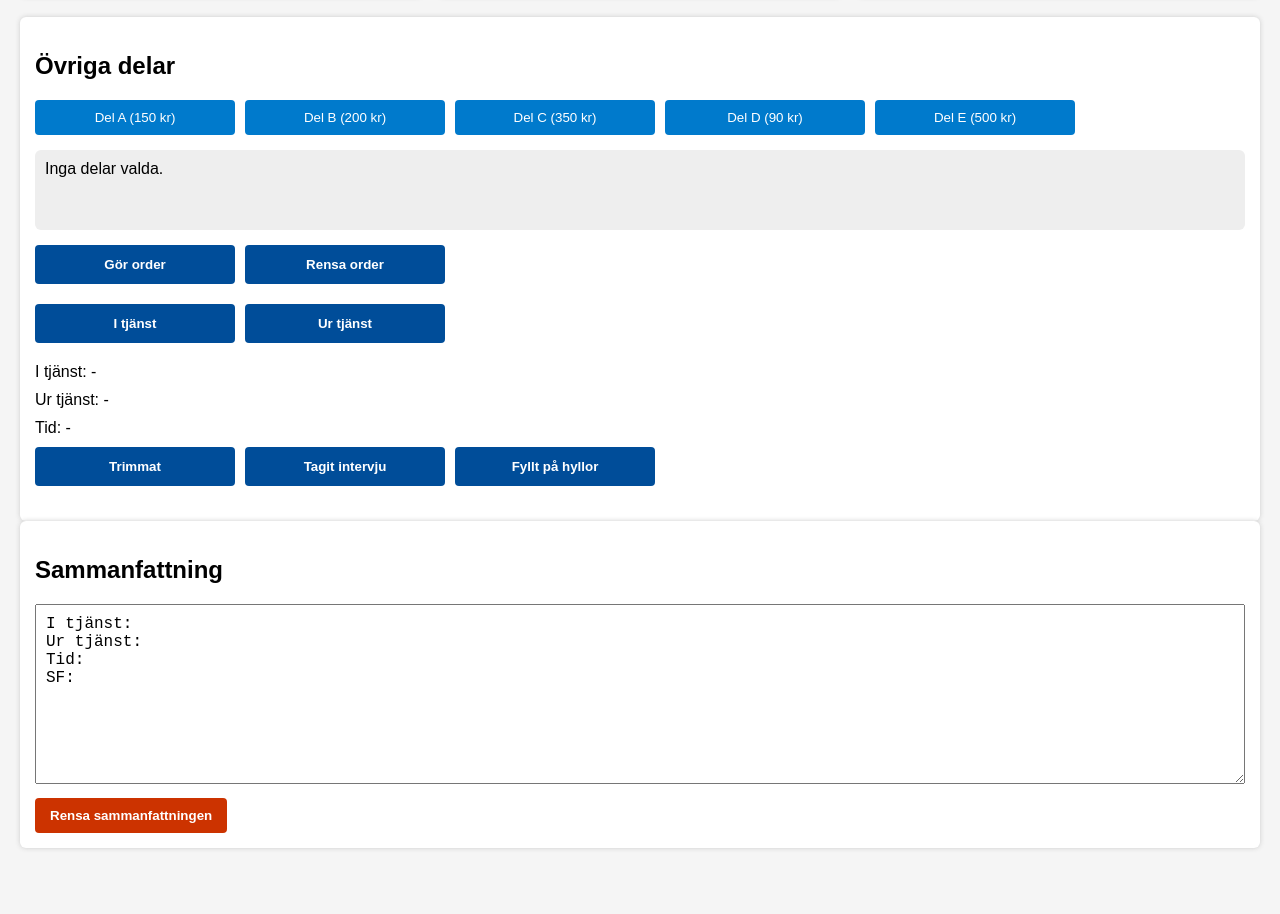
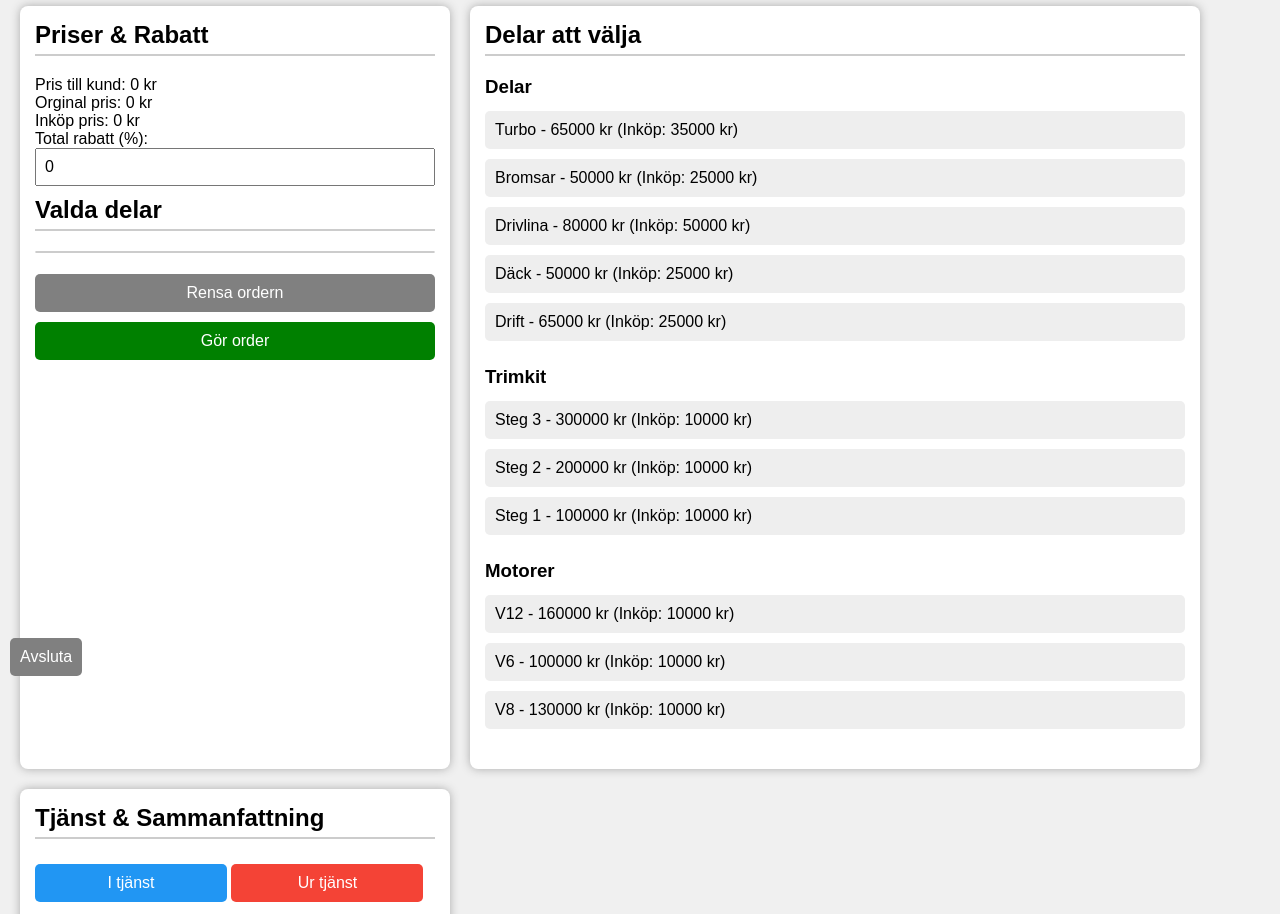
Before and after one commit to Foodoracomes/Autounive, a plain HTML site: page index.html in a window 1280 px wide. Shown: the part 109-1023 px from the top of the page. Before the commit the page ends 977 px from the top, so only its background shows below. Drawn offline with Linux system fonts and the light colour scheme.

Commit message:
Update index.html

```diff
--- a/index.html
+++ b/index.html
@@ -3,189 +3,240 @@
 <head>
 <meta charset="UTF-8" />
 <meta name="viewport" content="width=device-width, initial-scale=1" />
-<title>Räkneprogram - Elmers Båt</title>
+<title>Autoexperten</title>
 <style>
   body {
     font-family: Arial, sans-serif;
-    margin: 20px;
-    background: #f5f5f5;
+    background: #f0f0f0;
+    margin: 0;
+    padding: 20px;
+    display: flex;
+    flex-wrap: wrap;
+    gap: 20px;
   }
-  h1 {
+  header {
+    width: 100%;
+    text-align: center;
+    margin-bottom: 20px;
+  }
+  header h1 {
+    font-size: 48px;
+    margin: 0;
+  }
+  header h1 span.red { color: red; }
+  header h1 span.blue { color: blue; }
+
+  /* Layout */
+  .panel {
+    background: white;
+    border-radius: 8px;
+    padding: 15px;
+    box-shadow: 0 0 10px #aaa;
+  }
+  #leftPanel {
+    flex: 1 1 320px;
+    max-width: 400px;
+    min-width: 320px;
+  }
+  #rightPanel {
+    flex: 1 1 320px;
+    max-width: 400px;
+    min-width: 320px;
+  }
+  #middlePanel {
+    flex: 2 1 600px;
+    max-width: 700px;
+    min-width: 600px;
+  }
+
+  /* Titles */
+  .panel h2 {
+    margin-top: 0;
+    font-size: 24px;
+    border-bottom: 2px solid #ccc;
+    padding-bottom: 5px;
+  }
+
+  /* Buttons */
+  button {
+    font-size: 16px;
+    padding: 10px;
+    margin: 5px 0;
+    cursor: pointer;
+    border: none;
+    border-radius: 5px;
+  }
+  button.part-button {
+    width: 100%;
+    text-align: left;
+    background: #eee;
+    transition: background-color 0.2s;
+  }
+  button.part-button.selected {
+    background: lightgray;
+  }
+  button#clearOrder {
+    background: gray;
+    color: white;
+    width: 100%;
+  }
+  button#doOrder {
+    background: green;
+    color: white;
+    width: 100%;
+  }
+  button#btnInService, button#btnOutService {
+    width: 48%;
+    background: #2196f3;
+    color: white;
+  }
+  button#btnOutService {
+    background: #f44336;
+  }
+  button.sf-button {
+    width: 100%;
+    background: #ddd;
+  }
+  button.sf-button.selected {
+    background: #a0d468;
+  }
+  button#copySummary {
+    background: #444;
+    color: white;
+    width: 100%;
+  }
+  button#exitApp {
+    background: gray;
+    color: white;
+    position: fixed;
+    bottom: 10px;
+    left: 10px;
+  }
+
+  /* Lists */
+  ul#selectedParts {
+    list-style-type: none;
+    padding-left: 0;
+    max-height: 300px;
+    overflow-y: auto;
+    border: 1px solid #ccc;
+    border-radius: 4px;
+  }
+  ul#selectedParts li {
+    padding: 5px 8px;
+    border-bottom: 1px solid #eee;
+    font-size: 16px;
+  }
+
+  /* Inputs */
+  input[type=number] {
+    font-size: 16px;
+    width: 100%;
+    padding: 8px;
+    box-sizing: border-box;
     margin-bottom: 10px;
   }
-  .top-row {
-    display: flex;
-    gap: 15px;
+
+  /* Summary textarea */
+  textarea#summaryBox {
+    width: 100%;
+    height: 150px;
+    font-size: 16px;
+    resize: none;
+    margin-top: 10px;
+    padding: 10px;
+    box-sizing: border-box;
+  }
+
+  /* Sections for parts */
+  .part-category {
     margin-bottom: 20px;
   }
-  .top-row div {
-    background: white;
-    padding: 10px 15px;
-    border-radius: 6px;
-    box-shadow: 0 0 5px #ccc;
-    flex: 1;
-    text-align: center;
+  .part-category h3 {
+    margin-bottom: 8px;
+  }
+
+  /* Order count */
+  #orderCount {
+    position: fixed;
+    top: 10px;
+    right: 10px;
     font-weight: bold;
-  }
-  .parts-container {
-    background: white;
-    padding: 15px;
-    border-radius: 6px;
-    box-shadow: 0 0 5px #ccc;
-  }
-  .parts-buttons {
-    display: flex;
-    flex-wrap: wrap;
-    gap: 10px;
-    margin-bottom: 15px;
-  }
-  .part-button {
-    background: #007acc;
-    color: white;
-    border: none;
-    border-radius: 4px;
-    padding: 10px 12px;
-    cursor: pointer;
-    flex: 1 0 120px;
-    max-width: 200px;
-    text-align: center;
-    user-select: none;
-    transition: background-color 0.3s;
-  }
-  .part-button:hover {
-    background: #005fa3;
-  }
-  .part-button.selected {
-    background: #00aa44;
-  }
-  .selected-list {
-    background: #eee;
-    padding: 10px;
-    border-radius: 6px;
-    min-height: 60px;
-    margin-bottom: 15px;
-    white-space: pre-wrap;
-  }
-  .buttons-row {
-    margin-bottom: 20px;
-    display: flex;
-    gap: 10px;
-    flex-wrap: wrap;
-  }
-  button.action-btn {
-    background: #004d99;
-    color: white;
-    border: none;
-    border-radius: 4px;
-    padding: 12px 18px;
-    cursor: pointer;
-    font-weight: bold;
-    user-select: none;
-    flex: 1 0 140px;
-    max-width: 200px;
-    transition: background-color 0.3s;
-  }
-  button.action-btn:hover {
-    background: #003366;
-  }
-  #summary-section {
-    background: white;
-    padding: 15px;
-    border-radius: 6px;
-    box-shadow: 0 0 5px #ccc;
-  }
-  #summary-section textarea {
-    width: 100%;
-    height: 180px;
-    resize: vertical;
-    padding: 10px;
-    font-family: monospace;
-    font-size: 1rem;
-    box-sizing: border-box;
-  }
-  #summary-section button {
-    background: #cc3300;
-    margin-top: 10px;
-    padding: 10px 15px;
-    border-radius: 4px;
-    border: none;
-    color: white;
-    font-weight: bold;
-    cursor: pointer;
-  }
-  #summary-section button:hover {
-    background: #992200;
-  }
-  .service-info {
-    margin-bottom: 10px;
+    font-size: 18px;
   }
 </style>
 </head>
 <body>
 
-<h1>Räkneprogram - Elmers Båt</h1>
+<header>
+  <h1><span class="red">Auto</span><span class="blue">experten</span></h1>
+</header>
 
-<div class="top-row">
-  <div id="totalPrice">Pris till kund: 0 kr</div>
-  <div id="originalPrice">Original pris: 0 kr</div>
-  <div id="purchasePrice">Inköp pris: 0 kr</div>
+<div id="orderCount">Antal ordrar: 0</div>
+
+<div id="leftPanel" class="panel">
+  <h2>Priser & Rabatt</h2>
+  <div id="priceCustomer">Pris till kund: 0 kr</div>
+  <div id="priceOriginal">Orginal pris: 0 kr</div>
+  <div id="pricePurchase">Inköp pris: 0 kr</div>
+
+  <label for="discountInput">Total rabatt (%):</label>
+  <input type="number" id="discountInput" min="0" max="100" value="0" />
+
+  <h2>Valda delar</h2>
+  <ul id="selectedParts"></ul>
+
+  <button id="clearOrder">Rensa ordern</button>
+  <button id="doOrder">Gör order</button>
 </div>
 
-<div class="parts-container">
-  <h2>Övriga delar</h2>
-  <div class="parts-buttons" id="partsButtons">
-    <!-- Knapp för varje del genereras av JS -->
-  </div>
+<div id="middlePanel" class="panel">
+  <h2>Delar att välja</h2>
 
-  <div class="selected-list" id="selectedList">Inga delar valda.</div>
-
-  <div class="buttons-row">
-    <button class="action-btn" id="doOrder">Gör order</button>
-    <button class="action-btn" id="clearOrder">Rensa order</button>
-  </div>
-
-  <div class="buttons-row">
-    <button class="action-btn" id="btnInService">I tjänst</button>
-    <button class="action-btn" id="btnOutService">Ur tjänst</button>
-  </div>
-
-  <div class="service-info" id="labelInService">I tjänst: -</div>
-  <div class="service-info" id="labelOutService">Ur tjänst: -</div>
-  <div class="service-info" id="labelDuration">Tid: -</div>
-
-  <div class="buttons-row" id="sfButtonsRow">
-    <button class="action-btn sf-btn">Trimmat</button>
-    <button class="action-btn sf-btn">Tagit intervju</button>
-    <button class="action-btn sf-btn">Fyllt på hyllor</button>
+  <div id="partsContainer">
+    <!-- Kategorier och knappar läggs in här av JS -->
   </div>
 </div>
 
-<div id="summary-section">
-  <h2>Sammanfattning</h2>
-  <textarea id="summaryBox" readonly></textarea>
+<div id="rightPanel" class="panel">
+  <h2>Tjänst & Sammanfattning</h2>
+
+  <div>
+    <button id="btnInService">I tjänst</button>
+    <button id="btnOutService">Ur tjänst</button>
+  </div>
+  <div id="timeInfo" style="margin-top: 10px; font-size: 16px;">
+    <div id="labelInService">I tjänst: -</div>
+    <div id="labelOutService">Ur tjänst: -</div>
+    <div id="labelDuration">Tid: -</div>
+  </div>
+
+  <h3>SF - Sammanfattning</h3>
+  <div id="sfButtons">
+    <!-- SF-knappar -->
+  </div>
+
+  <textarea id="summaryBox" readonly placeholder="Sammanfattning visas här..."></textarea>
+  <button id="copySummary">Kopiera sammanfattning</button>
 </div>
 
+<button id="exitApp">Avsluta</button>
+
 <script>
-  // Data för delar (exempel)
-  const delar = [
-    { namn: "Del A", pris: 150, inkop: 80 },
-    { namn: "Del B", pris: 200, inkop: 120 },
-    { namn: "Del C", pris: 350, inkop: 220 },
-    { namn: "Del D", pris: 90, inkop: 50 },
-    { namn: "Del E", pris: 500, inkop: 300 }
-  ];
-
-  const partsButtonsDiv = document.getElementById("partsButtons");
-  const selectedList = document.getElementById("selectedList");
-  const totalPriceEl = document.getElementById("totalPrice");
-  const originalPriceEl = document.getElementById("originalPrice");
-  const purchasePriceEl = document.getElementById("purchasePrice");
-
-  const summaryBox = document.getElementById("summaryBox");
-
-  const labelInService = document.getElementById("labelInService");
-  const labelOutService = document.getElementById("labelOutService");
-  const labelDuration = document.getElementById("labelDuration");
+  // Data: delar som i Python-koden
+  const delar = {
+    "Turbo": [65000, 35000, "Delar"],
+    "Bromsar": [50000, 25000, "Delar"],
+    "Drivlina": [80000, 50000, "Delar"],
+    "Däck": [50000, 25000, "Delar"],
+    "Drift": [65000, 25000, "Delar"],
+    "Steg 3": [300000, 10000, "Trimkit"],
+    "Steg 2": [200000, 10000, "Trimkit"],
+    "Steg 1": [100000, 10000, "Trimkit"],
+    "V12": [160000, 10000, "Motorer"],
+    "V6": [100000, 10000, "Motorer"],
+    "V8": [130000, 10000, "Motorer"],
+  };
 
   let valdaDelar = [];
   let antalOrdrar = 0;
@@ -193,177 +244,240 @@
   let slutTid = null;
   let sfVal = [];
 
-  // Skapa knappar för delar
-  delar.forEach((del, idx) => {
-    const btn = document.createElement("button");
-    btn.classList.add("part-button");
-    btn.textContent = `${del.namn} (${del.pris} kr)`;
-    btn.dataset.index = idx;
-    btn.addEventListener("click", () => {
-      if (valdaDelar.includes(idx)) {
-        // Avmarkera
-        valdaDelar = valdaDelar.filter(i => i !== idx);
-        btn.classList.remove("selected");
-        btn.textContent = btn.textContent.replace("✅ ", "");
-      } else {
-        // Markera
-        valdaDelar.push(idx);
-        btn.classList.add("selected");
-        btn.textContent = "✅ " + btn.textContent;
+  // Skapa knappar för delar kategorivis
+  const partsContainer = document.getElementById("partsContainer");
+  const categories = ["Delar", "Trimkit", "Motorer"];
+
+  function getButtonText(name) {
+    let [pris, inkop, _] = delar[name];
+    return `${name} - ${pris} kr (Inköp: ${inkop} kr)`;
+  }
+
+  function createPartButtons() {
+    partsContainer.innerHTML = "";
+    categories.forEach(cat => {
+      const div = document.createElement("div");
+      div.className = "part-category";
+      const h3 = document.createElement("h3");
+      h3.textContent = cat;
+      div.appendChild(h3);
+
+      // Filtrera delar i kategorin och skapa knappar
+      Object.entries(delar).filter(([n, v]) => v[2] === cat).forEach(([namn, vals]) => {
+        const btn = document.createElement("button");
+        btn.textContent = getButtonText(namn);
+        btn.className = "part-button";
+        btn.onclick = () => toggleDel(namn, btn);
+        div.appendChild(btn);
+      });
+
+      partsContainer.appendChild(div);
+    });
+  }
+
+  function toggleDel(name, btn) {
+    const kategori = delar[name][2];
+    if (valdaDelar.includes(name)) {
+      // Ta bort
+      valdaDelar = valdaDelar.filter(d => d !== name);
+      btn.classList.remove("selected");
+    } else {
+      // Lägg till
+      // Enbart en per kategori "Trimkit" och "Motorer"
+      if (kategori === "Trimkit" || kategori === "Motorer") {
+        // Ta bort eventuell tidigare vald i denna kategori
+        valdaDelar = valdaDelar.filter(d => delar[d][2] !== kategori);
+        // Ta bort markerade knappar för kategori
+        document.querySelectorAll(`.part-category h3`).forEach(h3 => {
+          if (h3.textContent === kategori) {
+            h3.parentElement.querySelectorAll("button.part-button").forEach(b => b.classList.remove("selected"));
+          }
+        });
       }
-      updateSelectedList();
-      räknaPris();
+      valdaDelar.push(name);
+      btn.classList.add("selected");
+    }
+    updateSelectedList();
+    updatePrices();
+  }
+
+  // Uppdatera vald lista och visa i #selectedParts
+  function updateSelectedList() {
+    const ul = document.getElementById("selectedParts");
+    ul.innerHTML = "";
+    valdaDelar.forEach(del => {
+      const li = document.createElement("li");
+      li.textContent = getButtonText(del);
+      ul.appendChild(li);
     });
-    partsButtonsDiv.appendChild(btn);
+  }
+
+  // Beräkna priser och visa
+  function updatePrices() {
+    const prisTillKundEl = document.getElementById("priceCustomer");
+    const prisOriginalEl = document.getElementById("priceOriginal");
+    const prisInkopEl = document.getElementById("pricePurchase");
+    const rabattInput = document.getElementById("discountInput");
+
+    let totalPris = 0;
+    let totalInkop = 0;
+    let originalPris = 0;
+
+    valdaDelar.forEach(del => {
+      let [pris, inkop, _] = delar[del];
+      totalPris += pris;
+      totalInkop += inkop;
+      originalPris += pris;
+    });
+
+    // Rabatt
+    let rabattProcent = parseFloat(rabattInput.value);
+    if (isNaN(rabattProcent) || rabattProcent < 0) rabattProcent = 0;
+    if (rabattProcent > 100) rabattProcent = 100;
+
+    let rabattBelopp = totalPris * (rabattProcent / 100);
+    let prisEfterRabatt = totalPris - rabattBelopp;
+
+    prisTillKundEl.textContent = `Pris till kund: ${prisEfterRabatt.toFixed(0)} kr`;
+    prisOriginalEl.textContent = `Orginal pris: ${originalPris.toFixed(0)} kr`;
+    prisInkopEl.textContent = `Inköp pris: ${totalInkop.toFixed(0)} kr`;
+  }
+
+  // Rensa ordern
+  document.getElementById("clearOrder").addEventListener("click", () => {
+    valdaDelar = [];
+    document.querySelectorAll("button.part-button").forEach(b => b.classList.remove("selected"));
+    updateSelectedList();
+    updatePrices();
   });
 
-  // Uppdatera vald lista
-  function updateSelectedList() {
+  // Gör order
+  document.getElementById("doOrder").addEventListener("click", () => {
     if (valdaDelar.length === 0) {
-      selectedList.textContent = "Inga delar valda.";
+      alert("Välj minst en del innan du gör order.");
+      return;
+    }
+    antalOrdrar++;
+    document.getElementById("orderCount").textContent = `Antal ordrar: ${antalOrdrar}`;
+
+    // Rensa för ny order
+    valdaDelar = [];
+    document.querySelectorAll("button.part-button").forEach(b => b.classList.remove("selected"));
+    updateSelectedList();
+    updatePrices();
+
+    // Nollställ rabatt också
+    document.getElementById("discountInput").value = 0;
+  });
+
+  // Rabatt ändring
+  document.getElementById("discountInput").addEventListener("input", updatePrices);
+
+  // Tidräkning
+  const btnInService = document.getElementById("btnInService");
+  const btnOutService = document.getElementById("btnOutService");
+  const labelInService = document.getElementById("labelInService");
+  const labelOutService = document.getElementById("labelOutService");
+  const labelDuration = document.getElementById("labelDuration");
+
+  function formatDateTime(dt) {
+    return dt.toLocaleTimeString("sv-SE", { hour12: false });
+  }
+
+  function updateDuration() {
+    if (startTid && slutTid) {
+      let diffMs = slutTid - startTid;
+      let diffMin = Math.floor(diffMs / 60000);
+      let diffSek = Math.floor((diffMs % 60000) / 1000);
+      labelDuration.textContent = `Tid: ${diffMin} min ${diffSek} sek`;
     } else {
-      selectedList.textContent = valdaDelar.map(i => delar[i].namn).join(", ");
+      labelDuration.textContent = "Tid: -";
     }
   }
 
-  // Räkna pris
-  function räknaPris() {
-    let total = 0;
-    let original = 0;
-    let inkop = 0;
-    valdaDelar.forEach(i => {
-      total += delar[i].pris;
-      original += delar[i].pris;
-      inkop += delar[i].inkop;
-    });
-    // Här kan du lägga till rabatter etc om vill
-    totalPriceEl.textContent = "Pris till kund: " + total + " kr";
-    originalPriceEl.textContent = "Original pris: " + original + " kr";
-    purchasePriceEl.textContent = "Inköp pris: " + inkop + " kr";
-  }
-
-  // Knappar gör order och rensa order
-  document.getElementById("doOrder").addEventListener("click", () => {
-    antalOrdrar++;
-    alert("Order gjord! Totalt antal ordrar: " + antalOrdrar);
-    // Rensa ordern (ändring 1)
-    valdaDelar = [];
-    updateSelectedList();
-    räknaPris();
-    // Avmarkera knappar
-    document.querySelectorAll(".part-button").forEach(b => {
-      b.classList.remove("selected");
-      b.textContent = b.textContent.replace("✅ ", "");
-    });
+  btnInService.addEventListener("click", () => {
+    startTid = new Date();
+    labelInService.textContent = "I tjänst: " + formatDateTime(startTid);
+    // Rensa slut tid och duration
+    slutTid = null;
+    labelOutService.textContent = "Ur tjänst: -";
+    updateDuration();
   });
 
-  document.getElementById("clearOrder").addEventListener("click", () => {
-    valdaDelar = [];
-    updateSelectedList();
-    räknaPris();
-    document.querySelectorAll(".part-button").forEach(b => {
-      b.classList.remove("selected");
-      b.textContent = b.textContent.replace("✅ ", "");
-    });
-  });
-
-  // I tjänst, Ur tjänst
-  document.getElementById("btnInService").addEventListener("click", () => {
-    startTid = new Date();
-    labelInService.textContent = "I tjänst: " + startTid.toLocaleTimeString();
-    updateSummary();
-  });
-
-  document.getElementById("btnOutService").addEventListener("click", () => {
+  btnOutService.addEventListener("click", () => {
     if (!startTid) {
-      alert("Du måste trycka 'I tjänst' först.");
+      alert("Tryck på 'I tjänst' först.");
       return;
     }
     slutTid = new Date();
-    labelOutService.textContent = "Ur tjänst: " + slutTid.toLocaleTimeString();
-
-    // Visa tid skillnad
-    const diffMs = slutTid - startTid;
-    const diffMin = Math.floor(diffMs / 60000);
-    const h = Math.floor(diffMin / 60);
-    const m = diffMin % 60;
-    labelDuration.textContent = `Tid: ${h}h ${m}m`;
-
-    updateSummary();
+    labelOutService.textContent = "Ur tjänst: " + formatDateTime(slutTid);
+    updateDuration();
   });
 
   // SF-knappar
-  function updateSFButtons() {
-    document.querySelectorAll(".sf-btn").forEach(btn => {
-      if (sfVal.includes(btn.textContent)) {
-        btn.classList.add("selected");
-      } else {
-        btn.classList.remove("selected");
-      }
-    });
+  const sfButtonsContainer = document.getElementById("sfButtons");
+  const sfTexts = ["Trimmat", "Tagit intervju", "Fyllt på hyllor"];
+
+  function updateSummary() {
+    let partsText = valdaDelar.length > 0 ? "Delar: " + valdaDelar.join(", ") : "Inga delar valda.";
+    let sfText = sfVal.length > 0 ? "SF: " + sfVal.join(", ") : "Ingen SF vald.";
+    let timeText = (startTid && slutTid) ? `Tid: ${(slutTid - startTid) / 60000} min` : "Tid ej satt";
+    document.getElementById("summaryBox").value = `${partsText}\n${sfText}\n${timeText}`;
   }
 
-  document.querySelectorAll(".sf-btn").forEach(btn => {
-    btn.addEventListener("click", () => {
-      const val = btn.textContent;
-      if (sfVal.includes(val)) {
-        sfVal = sfVal.filter(s => s !== val);
+  sfTexts.forEach(txt => {
+    let btn = document.createElement("button");
+    btn.textContent = txt;
+    btn.className = "sf-button";
+    btn.onclick = () => {
+      if (sfVal.includes(txt)) {
+        sfVal = sfVal.filter(x => x !== txt);
+        btn.classList.remove("selected");
       } else {
-        sfVal.push(val);
+        sfVal.push(txt);
+        btn.classList.add("selected");
       }
-      updateSFButtons();
       updateSummary();
-    });
+    };
+    sfButtonsContainer.appendChild(btn);
   });
 
-  // Uppdaterad summaryfunktion (ändring 2)
-  function updateSummary() {
-    let text = "";
-
-    text += "I tjänst: " + (startTid ? startTid.toLocaleTimeString() : "") + "\n";
-    text += "Ur tjänst: " + (slutTid ? slutTid.toLocaleTimeString() : "") + "\n";
-
-    if (startTid && slutTid) {
-      const diffMs = slutTid - startTid;
-      const diffMin = Math.floor(diffMs / 60000);
-      const h = Math.floor(diffMin / 60);
-      const m = diffMin % 60;
-      text += `Tid: ${h}h ${m}m\n`;
-    } else {
-      text += "Tid: \n";
-    }
-
-    text += "SF:\n";
-    if (sfVal.length > 0) {
-      sfVal.forEach(s => {
-        text += "- " + s + "\n";
-      });
-    }
-
-    summaryBox.value = text.trim();
-  }
-
-  // Knapp för att rensa sammanfattning (ändring 3)
-  const btnClearSummary = document.createElement("button");
-  btnClearSummary.textContent = "Rensa sammanfattningen";
-  btnClearSummary.style.marginTop = "10px";
-  btnClearSummary.onclick = () => {
+  // Uppdatera sammanfattning vid ändringar
+  document.getElementById("discountInput").addEventListener("input", updateSummary);
+  document.getElementById("clearOrder").addEventListener("click", updateSummary);
+  document.getElementById("doOrder").addEventListener("click", () => {
     sfVal = [];
+    document.querySelectorAll(".sf-button").forEach(b => b.classList.remove("selected"));
     startTid = null;
     slutTid = null;
     labelInService.textContent = "I tjänst: -";
     labelOutService.textContent = "Ur tjänst: -";
     labelDuration.textContent = "Tid: -";
-    updateSFButtons();
     updateSummary();
-  };
-  document.getElementById("summary-section").appendChild(btnClearSummary);
+  });
+
+  btnInService.addEventListener("click", updateSummary);
+  btnOutService.addEventListener("click", updateSummary);
+
+  // Kopiera sammanfattning
+  document.getElementById("copySummary").addEventListener("click", () => {
+    const text = document.getElementById("summaryBox").value;
+    navigator.clipboard.writeText(text).then(() => {
+      alert("Sammanfattning kopierad till urklipp!");
+    });
+  });
+
+  // Avsluta knapp
+  document.getElementById("exitApp").addEventListener("click", () => {
+    if (confirm("Vill du verkligen avsluta?")) {
+      window.close();
+    }
+  });
 
   // Init
-  updateSelectedList();
-  räknaPris();
+  createPartButtons();
+  updatePrices();
   updateSummary();
-  updateSFButtons();
 </script>
 
 </body>
```
